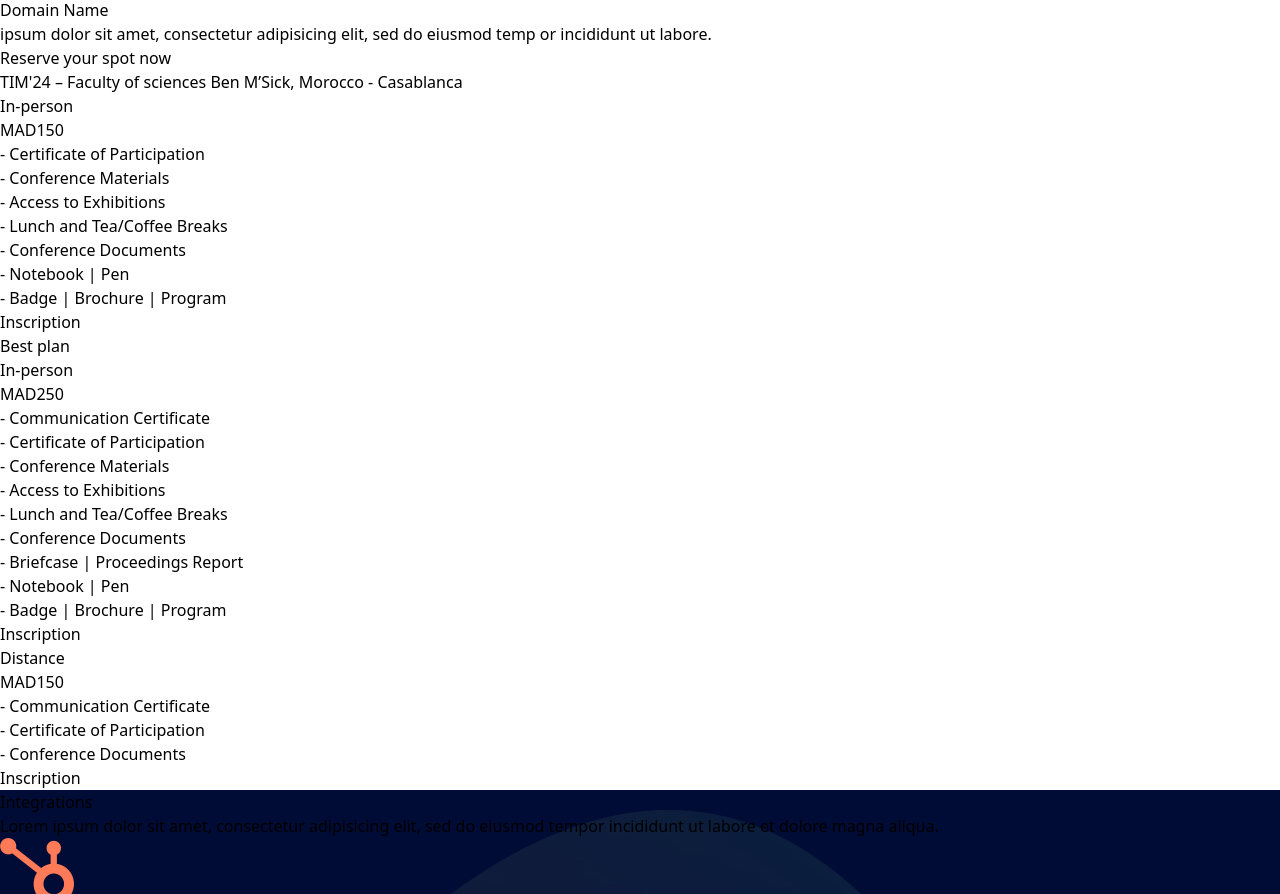
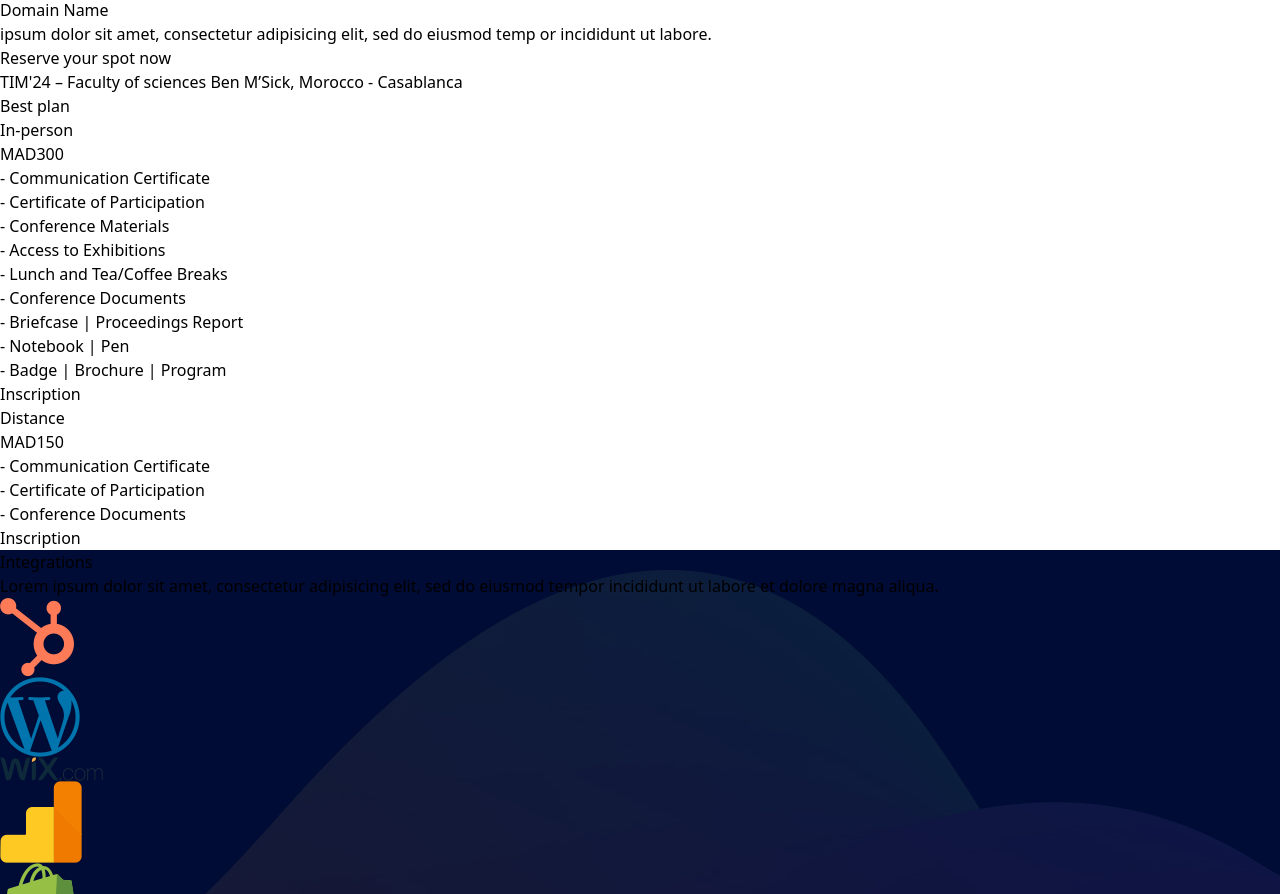
Before and after one commit to ilyasfarkhane-dev/conference, a Next.js app: page /home-3 in a window 1280 px wide. Shown: the part 5576-6470 px from the top of the page. Built offline with nearby package versions, Linux system fonts and the light colour scheme.

Commit message:
pricing updat

```diff
--- a/components/data/priceing-data.tsx
+++ b/components/data/priceing-data.tsx
@@ -9,28 +9,28 @@ interface priceing_data_type {
 }
 
 const priceing_data: priceing_data_type[] = [
-  {
-    id: 1,
-    best_value: false,
-    title: "In-person",
-    info: "More power for complex sites and heavy traffic.",
-    price: 150,
-    price_features: [
-      <>- Certificate of Participation</>,
-      <>- Conference Materials</>,
-      <>- Access to Exhibitions</>,
-      <>- Lunch and Tea/Coffee Breaks</>,
-      <>- Conference Documents</>,
-      <>- Notebook | Pen</>,
-      <>- Badge | Brochure | Program</>,
-    ],
-  },
+  // {
+  //   id: 1,
+  //   best_value: false,
+  //   title: "In-person",
+  //   info: "More power for complex sites and heavy traffic.",
+  //   price: 150,
+  //   price_features: [
+  //     <>- Certificate of Participation</>,
+  //     <>- Conference Materials</>,
+  //     <>- Access to Exhibitions</>,
+  //     <>- Lunch and Tea/Coffee Breaks</>,
+  //     <>- Conference Documents</>,
+  //     <>- Notebook | Pen</>,
+  //     <>- Badge | Brochure | Program</>,
+  //   ],
+  // },
   {
     id: 2,
     best_value: true,
     title: "In-person",
     info: "More power for complex sites and heavy traffic.",
-    price: 250,
+    price: 300,
     save: 62,
     price_features: [
       <>- Communication Certificate</>,
```
